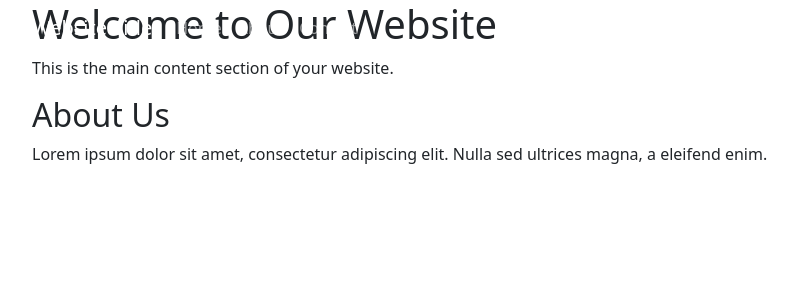
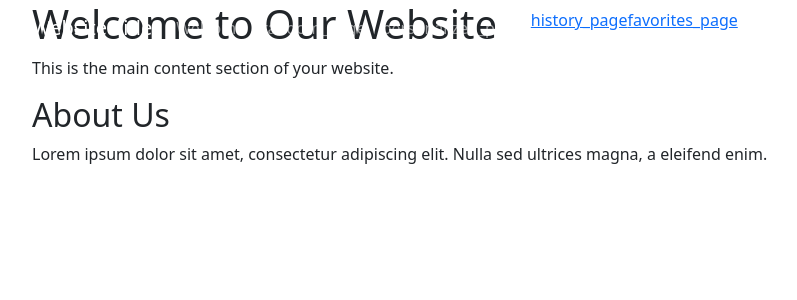
Before and after one commit to Veneloo/Color-Palette, a Flask app: template templates/lay_out.html in a window 1280 px wide. Shown: the top 300 px of the page, without its empty margins (50-847 px from the left). Run offline with Flask 3, Linux system fonts and the light colour scheme; the template is opened without the code that fills it, so the values that code supplies are empty.

Commit message:
Updated HTML Files

```diff
--- a/templates/lay_out.html
+++ b/templates/lay_out.html
@@ -25,9 +25,11 @@
         </button>
         <div class="collapse navbar-collapse" id="navbarToggle">
           <div class="navbar-nav mr-auto">
-            <a class="nav-item nav-link" href="/">Home</a>
-            <a class="nav-item nav-link" href="/about">About</a>
-            <a class="nav-item nav-link" href="/contact">Contact</a>
+            <a class="nav-item nav-link" href="/">Welcome</a>
+            <a class="nav-item nav-link" href="/random_page">random_page</a>
+            <a class="nav-item nav-link" href="/personalized_page">personalized_page</a>
+            <a class="nav-item nav link" href="/history_page">history_page</a>
+            <a class="nav-item nav link" href="favorites_page">favorites_page</a>
           </div>
         </div>
       </div>
```
